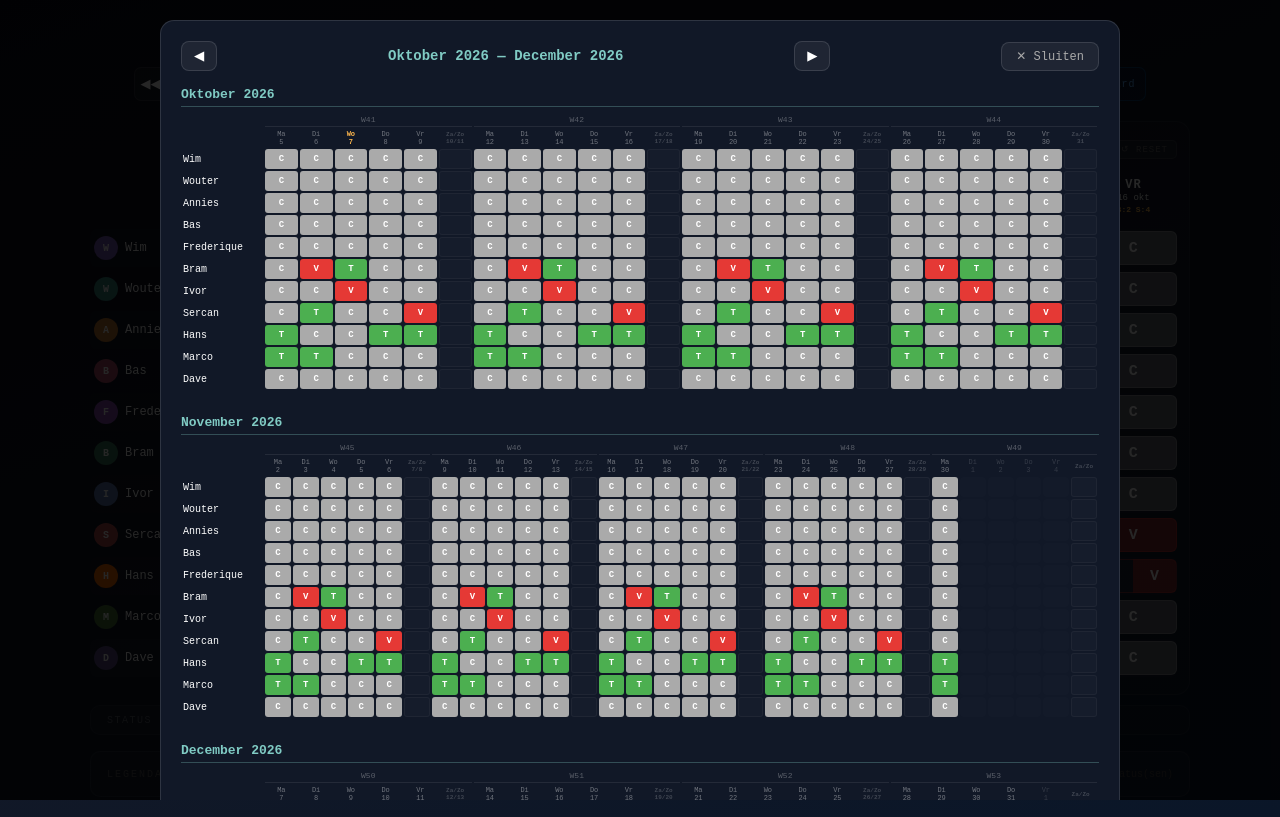
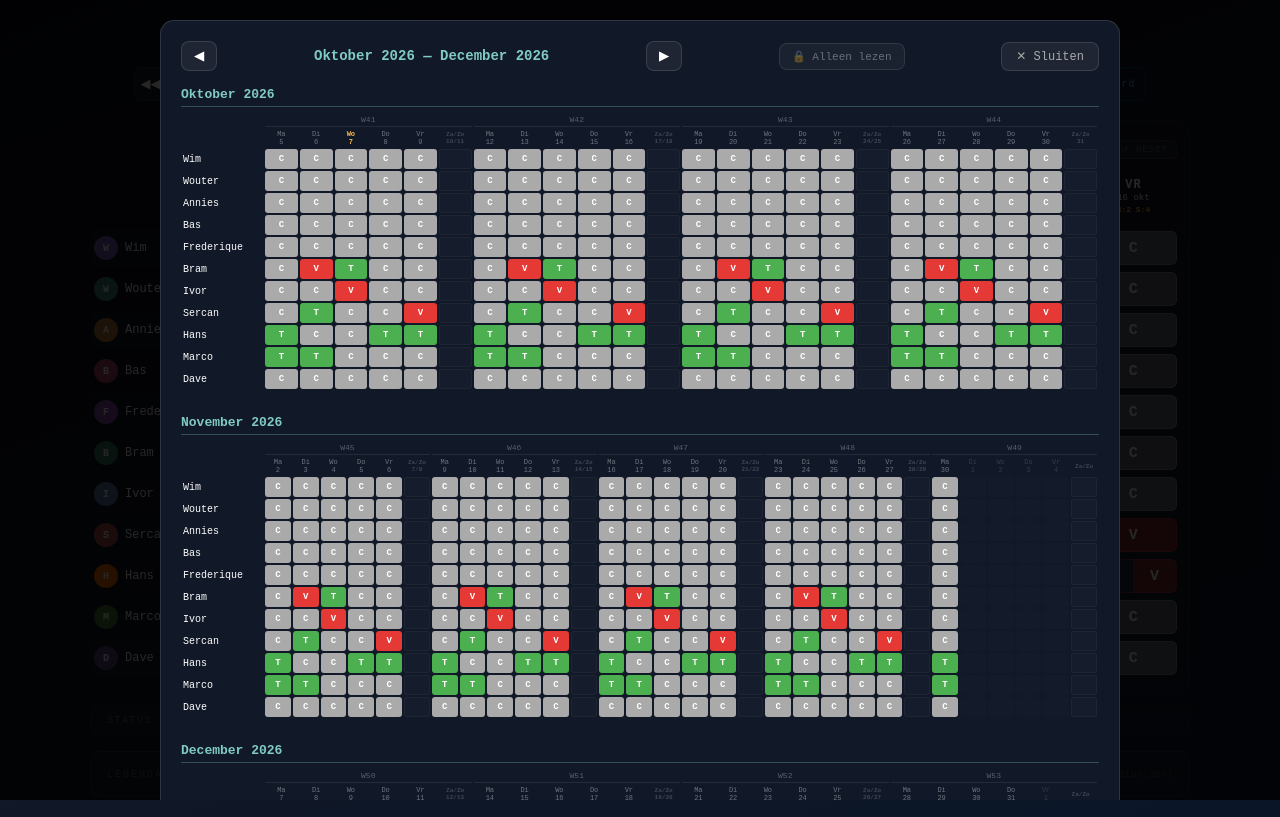
Before and after one commit to buas-it/teamplanning-ict, a plain HTML site: page index.html in a window 1280 px wide. Both pictures are taken after a click on the button "📅 Maand". Drawn offline with Linux system fonts and the light colour scheme; no server answers.

Commit message:
Maandoverzicht: lock/unlock knop in header

```diff
--- a/index.html
+++ b/index.html
@@ -1667,10 +1667,13 @@ function showMaandOverzicht(){
     // Header
     const hdr = document.createElement("div");
     hdr.style.cssText = "display:flex;align-items:center;justify-content:space-between;margin-bottom:16px;";
+    const moLockLabel = editUnlocked ? "🔓 Bewerken aan" : "🔒 Alleen lezen";
+    const moLockColor = editUnlocked ? "rgba(128,203,196,0.3)" : "rgba(255,255,255,0.1)";
     hdr.innerHTML = `
       <button id="mo-prev" style="background:rgba(255,255,255,0.06);border:1px solid rgba(255,255,255,0.12);color:#fff;border-radius:8px;padding:6px 12px;cursor:pointer;font-family:inherit;">◀</button>
       <span style="font-size:14px;font-weight:700;color:#80cbc4;">${MAANDEN[viewMonth]} ${viewYear} — ${MAANDEN[(viewMonth+2)%12]} ${viewMonth>=10?viewYear+1:viewYear}</span>
       <button id="mo-next" style="background:rgba(255,255,255,0.06);border:1px solid rgba(255,255,255,0.12);color:#fff;border-radius:8px;padding:6px 12px;cursor:pointer;font-family:inherit;">▶</button>
+      <button id="mo-lock" style="background:rgba(255,255,255,0.04);border:1px solid ${moLockColor};color:${editUnlocked?"#80cbc4":"rgba(255,255,255,0.35)"};border-radius:8px;padding:6px 12px;font-size:11px;cursor:pointer;font-family:inherit;">${moLockLabel}</button>
       <button id="mo-close" style="background:rgba(255,255,255,0.06);border:1px solid rgba(255,255,255,0.12);color:#aaa;border-radius:8px;padding:6px 14px;font-size:12px;cursor:pointer;font-family:inherit;">✕ Sluiten</button>`;
     box.appendChild(hdr);
 
@@ -1694,6 +1697,10 @@ function showMaandOverzicht(){
     // Gebruik directe referenties via box.querySelector ipv getElementById
     box.querySelector("#mo-prev").onclick = ()=>{ if(viewMonth===0){viewMonth=11;viewYear--;}else{viewMonth--;} render(); };
     box.querySelector("#mo-next").onclick = ()=>{ if(viewMonth===11){viewMonth=0;viewYear++;}else{viewMonth++;} render(); };
+    box.querySelector("#mo-lock").onclick = async ()=>{
+      if(editUnlocked){ lock(); render(); }
+      else { const ok = await promptUnlock(); if(ok) render(); }
+    };
     box.querySelector("#mo-close").onclick = ()=>overlay.remove();
   }
 
```
